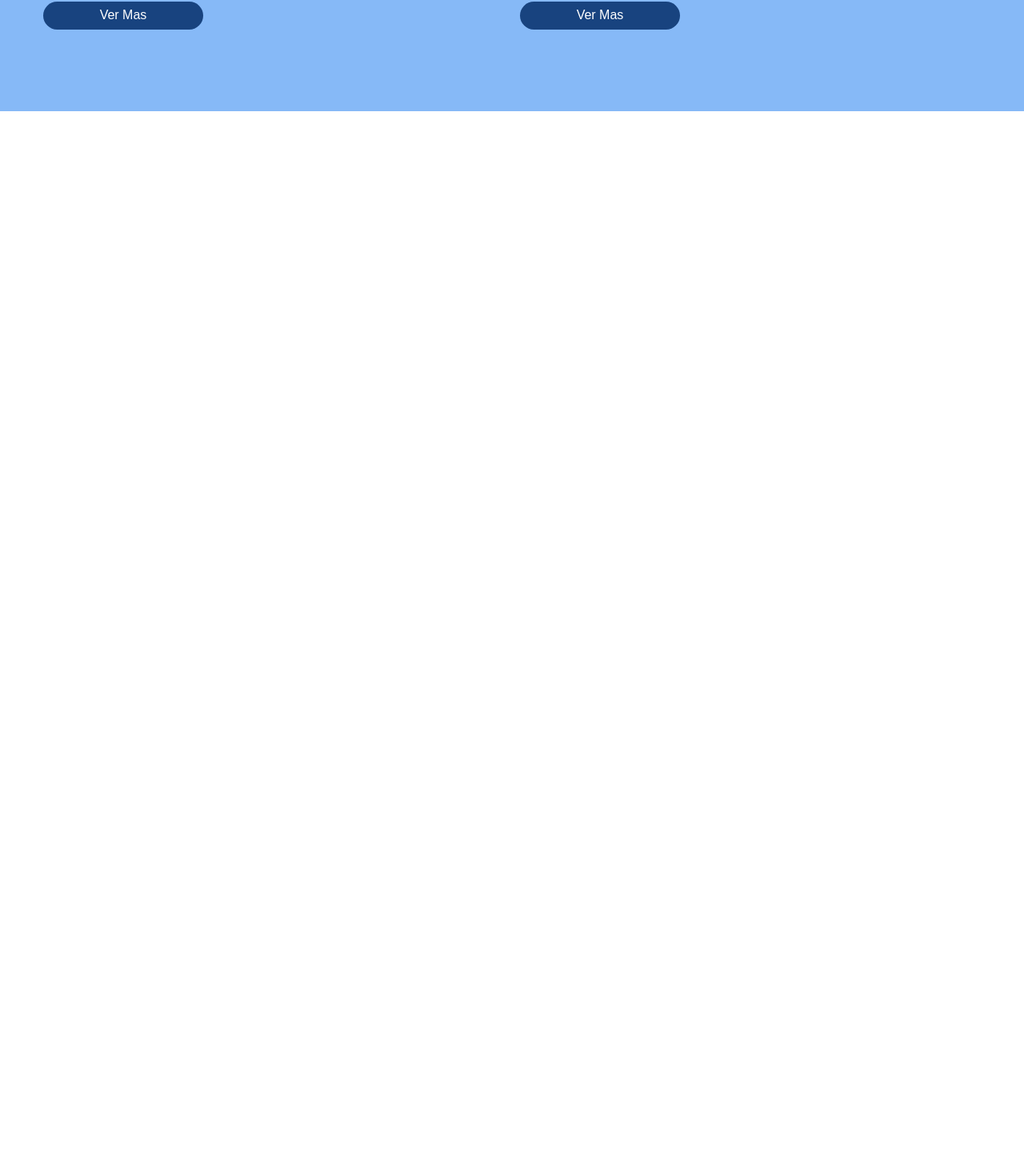
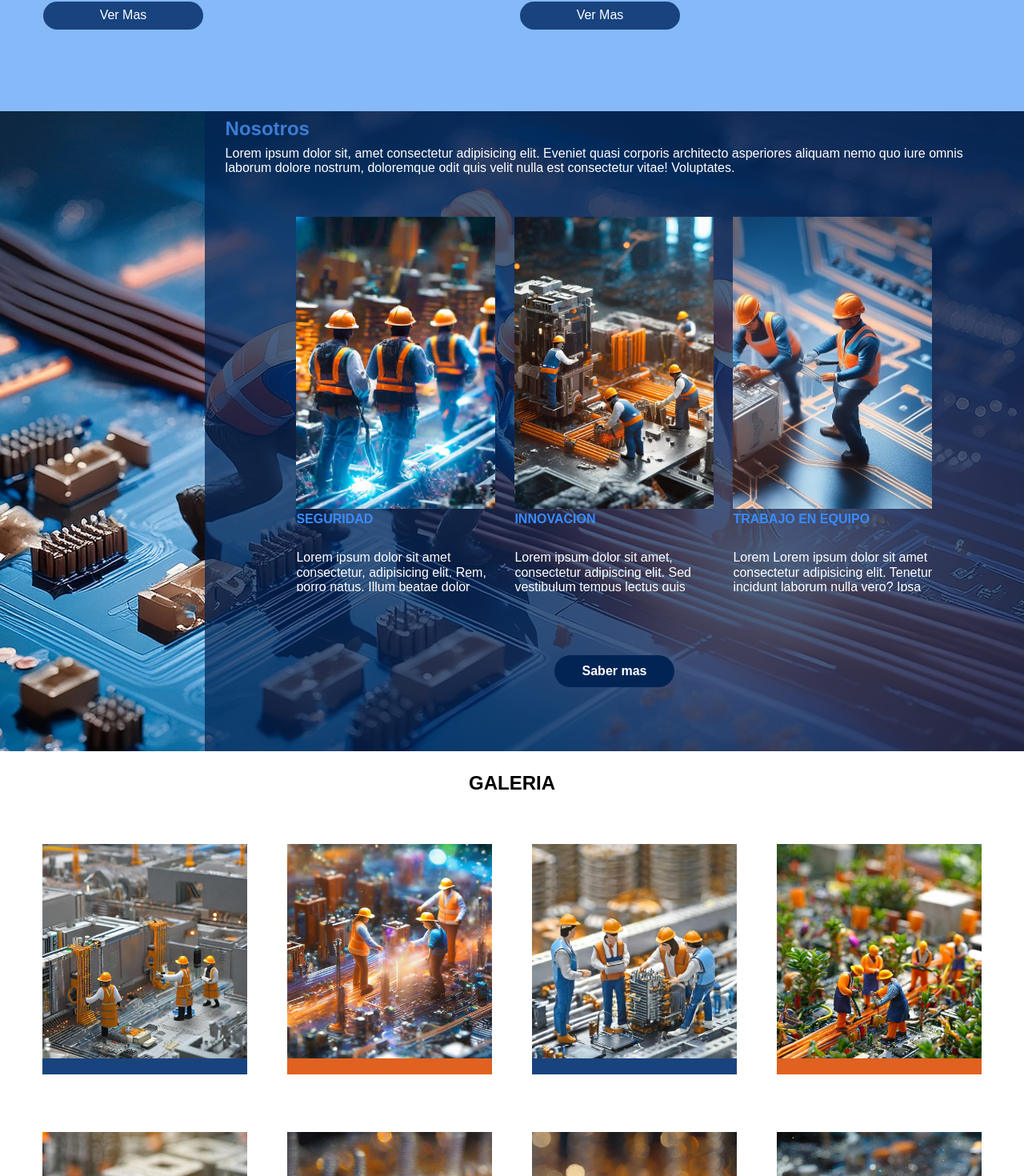
Before and after one commit to knarfangelo/preciso-group, an Angular app: page /inicio in a window 1280 px wide. Shown: the part 2261-3731 px from the top of the page at 80% size. Before the commit the page ends 2400 px from the top, so only its background shows below. Built offline with nearby package versions, Linux system fonts and the light colour scheme.

Commit message:
Preciso v3 Pagina web

```diff
--- a/src/app/components/blog/blog.component.html
+++ b/src/app/components/blog/blog.component.html
@@ -5,7 +5,7 @@
     <div class="container">
         <div class="contenido"><h1>BLOG</h1>
 
-            <swiper-container slides-per-view="0" autoplay="true" speed="400" navigation="true" [slidesPerView]="4" pagination="true"  [loop]="true" [loopAdditionalSlides]="0">
+            <swiper-container slides-per-view="0" autoplay="true" speed="300" [slidesPerView]="4.2" pagination="true"  [loop]="true" [loopAdditionalSlides]="0">
                 <swiper-slide>
                     <img src="/blog/1.jpg" alt="">
                     <p class="date">03/12/2024</p>
--- a/src/app/components/galeria/galeria.component.css
+++ b/src/app/components/galeria/galeria.component.css
@@ -1,33 +1,51 @@
-.container-galeria {
-    width: 90%;
-    margin: 0 auto; /* Centra el contenedor horizontalmente */
-    padding: 20px; /* Espaciado interno */
+.container-galeria{
+    width: 100%;
+    height: 100vh;
+    background-color: white;
+    display: flex;
+    flex-direction: column;
     font-family: Arial, Helvetica, sans-serif;
 }
 
-.container-galeria h2 {
-    text-align: center; /* Centra el texto */
-    margin-bottom: 20px; /* Espacio inferior */
-    color: rgb(51, 51, 155);
+
+h2{
+    margin: 0;
+    border: 0;
+    padding: 0;
+    display: flex;
+    justify-content: center;
+    align-items: center;
+    height: 10vh;
+    width: 100%;
 }
 
-.row {
+.row{
     display: flex;
-    justify-content: center; /* Centra los elementos horizontalmente */
-    margin-bottom: 20px; /* Espacio inferior entre filas */
-}
-
-.row img {
-    width: 20%; /* Tamaño de las imágenes */
-    height: 250px; /* Tamaño de las imágenes */
-    object-fit: cover;
-    margin: 0px 20px;
+    width: 100%;
+    height: 45%;
+    align-items: center;
+    justify-content: center;
+    gap: 50px;
 }
 
 
+
+
+
+img{
+    width: 20%;
+    height: 80%;
+    border-bottom: 20px solid rgb(0, 0, 0);
+    object-fit: cover;
+    box-sizing: border-box;
+}
+
 .img{
-    border-bottom: 10px solid rgb(0, 23, 128); /* Borde con grosor de 10px */
+    border-bottom: 20px solid #18437F;
+    position: relative;
 }
 .img2{
-    border-bottom: 10px solid rgb(190, 86, 0); /* Borde con grosor de 10px */
+    border-bottom: 20px solid #E16120;
+    position: relative;
+    transition: 2000ms;
 }
--- a/src/app/components/nosotros/nosotros.component.css
+++ b/src/app/components/nosotros/nosotros.component.css
@@ -1,78 +1,86 @@
+header{
+    font-family: Arial, Helvetica, sans-serif;
+    height: 100vh;
+    display: flex;
+}
+.fondo{
+    position: absolute;
+    width: 100%;
+    height: 100vh;
+    object-fit: cover;
+    z-index: -1;
+}
+
+p,h2,h4{
+    margin: 0;
+    padding: 0;
+    height: 3em;
+    overflow: auto;
+    color: white;
+}
+swiper-slide p{
+    height: 5em;
+}
+h2{
+    height: 1.5em;
+    color: #3d7dd6;
+}
+
+h4{
+    color: #398cff;
+}
+
+.caja{
+    width: 20%;
+    height: 100%;
+}
+
+main{
+    width: 80%;
+    height: 100%;
+    background-color: #022454b7;
+    box-sizing: border-box;
+}
+
 img{
-    width: 200px;
-    height: 250px;
+    width: 100%;
+    height: 80%;
     object-fit: cover;
 }
-swiper-container{
-    margin: 50px;
-    width: 1000px;
-}
-swiper-slider{
-    margin: 40px;
-}
-main {
-    position: relative;
-    width: 100%;
-    overflow: hidden; /* Para ocultar cualquier posible desbordamiento */
-    font-family: Arial, Helvetica, sans-serif;
-    color: white;
-    display: flex;
+
+.contenido{
+    height: 15vh;
+    box-sizing: border-box;
+    padding: 1vh 2vw;
 }
 
-.background-image {
-    position: absolute;
-    top: 0;
-    left: 0;
-    width: 100%;
-    height: 100%;
-    z-index: -1; /* Coloca la imagen detrás del contenido */
+swiper-slide{
+    box-sizing: border-box;
+    height: 60vh;
+    padding: 1.5vh;
 }
 
-.background-image img {
-    width: 100%;
-    height: 100%;
-    object-fit: cover; /* Para que la imagen cubra todo el contenedor */
+.boton{
+    text-align: center;
+    padding: 10vh 0;
 }
 
-.contenido {
-    margin-left: 500px;
-    padding: 50px;
-    display: flex;
-    flex-direction: column;
-    align-items: center;
-    height: 100%;
-    background-color: rgba(0, 46, 110, 0.5); /* Color de fondo con transparencia */
+button{
+    width: 150px;
+    height: 40px;
+    border-radius: 25px;
+    border: 0;
+    background-color: #022454;
+    color: white;
+    font-weight: bold;
 }
-
-h4 {
-    color: #2a8af8;
-    margin-top: 0; /* Elimina el margen superior predeterminado del h4 */
-    font-size: 24px; /* Tamaño de fuente del título */
-    font-weight: bold; /* Texto en negrita */
-}
-
-p {
-    margin-bottom: 0; /* Elimina el margen inferior predeterminado del párrafo */
-    font-size: 16px; /* Tamaño de fuente del párrafo */
-    line-height: 1.5; /* Espaciado entre líneas del párrafo */
-}
-button{
-    font-weight: bold;
-    margin-bottom: 50px;
-    width: 150px;
-    margin: 10px 50px;
-    height: 45px;
-    border-radius: 50px;
-    border: 0px;
-    color: white;
-    background-color: #022454;
-  }
 
 button:hover{
     color: #022454;
-    background-color: #ffff;
-  }
-  h5{
-    font-size: 20px;
-    color: #2a8af8;
-  }
+    background-color: white;
+}
+
+swiper-container{
+    width: 80%;
+    height: auto;
+}
--- a/src/app/components/nosotros/nosotros.component.html
+++ b/src/app/components/nosotros/nosotros.component.html
@@ -1,41 +1,48 @@
+<header>
+    <img class="fondo" src="/nosotros/nosotrosfondo.jpg" alt="">
+    <div class="caja"></div>
     <main>
-    <div class="background-image">
-        <img src="/nosotros/nosotrosfondo.jpg" alt="">
+            <div class="contenido">
+                <h2>Nosotros</h2>
+                <p>Lorem ipsum dolor sit, amet consectetur adipisicing elit. Eveniet quasi corporis architecto asperiores aliquam nemo quo iure omnis laborum dolore nostrum, doloremque odit quis velit nulla est consectetur vitae! Voluptates.</p>
             </div>
-    <div>
-        <div class="contenido">
-            <div>
-        <h4>NOSOTROS</h4>
-        <p>Somos una empresa peruana de ingeniería que cuenta con un equipo de trabajadores competentes en el mercado, con amplia experiencia en el sector eléctrico, dedicada a brindar soluciones integrales de instalaciones eléctricas en BT y MT.</p>
+            <swiper-container slides-per-view="1" autoplay="true" speed="400" [slidesPerView]="3"  [loop]="true" [loopAdditionalSlides]="3">
+                <swiper-slide>
+                    <img src="/nosotros/innovacion.jpg" alt="">
+                    <div class="slider-info">
+                    <h4>SEGURIDAD</h4>
+                    <p> Lorem ipsum dolor sit amet consectetur, adipisicing elit. Rem, porro natus. Illum beatae dolor error in ad voluptatem consectetur nesciunt quos Lorem ipsum, dolor sit amet consectetur adipisicing elit. Officiis provident asperiores pariatur nihil, vitae iusto reiciendis, delectus sed consectetur, corrupti doloribus! Minima incidunt vel quia aut quo vero odit tempora. recusandae officia, cum minus alias magni nemo, quam nulla. Lorem ipsum dolor sit amet, consectetur adipiscing elit. Sed vestibulum tempus lectus quis facilisis.</p>
                     </div>
-        <swiper-container slides-per-view="0" autoplay="true" speed="400" navigation="true" [slidesPerView]="3" pagination="true"  [loop]="true" [loopAdditionalSlides]="0">
+                </swiper-slide>
                 <swiper-slide>
                     <img src="/nosotros/seguridad.jpg" alt="">
-                <h5>SEGURIDAD</h5>
+                    <div class="slider-info">
+                    <h4>INNOVACION</h4>
                     <p>Lorem ipsum dolor sit amet, consectetur adipiscing elit. Sed vestibulum tempus lectus quis facilisis.</p>
+                    </div>
+                </swiper-slide>
+                <swiper-slide>
+                    <img src="/nosotros/trabajoenequipo.jpg" alt="">
+                    <div class="slider-info"><h4>TRABAJO EN EQUIPO</h4>
+                    <p>Lorem Lorem ipsum dolor sit amet consectetur adipisicing elit. Tenetur incidunt laborum nulla vero? Ipsa officiis dolorem placeat, accusantium doloribus rem. Nihil saepe nostrum pariatur, sint quae aliquam minima dolores vitae! ipsum dolor sit amet, consectetur adipiscing elit. Sed vestibulum tempus lectus quis facilisis. Lorem, ipsum dolor sit amet consectetur adipisicing elit. Nam illum a velit voluptatum suscipit. Eum veniam culpa optio aperiam ab placeat minus adipisci sequi illo. Atque maxime rerum a laudantium!</p>
+                    </div>
                 </swiper-slide>
                 <swiper-slide>
                     <img src="/nosotros/innovacion.jpg" alt="">
-                <h5>INNOVACION</h5>
+                    <div class="slider-info">
+                    <h4>TRABAJO Y SEGURIDAD</h4>
                     <p>Lorem ipsum dolor sit amet, consectetur adipiscing elit. Sed vestibulum tempus lectus quis facilisis.</p>
+                    </div>
                 </swiper-slide>
                 <swiper-slide>
-                <img src="/nosotros/trabajoenequipo.jpg" alt="">
-                <h5>TRABAJO EN EQUIPO</h5>
+                    <img src="/nosotros/seguridad.jpg" alt="">
+                    <div class="slider-info"> <h4>ANALSIS DE PERSONAL</h4>
                     <p>Lorem ipsum dolor sit amet, consectetur adipiscing elit. Sed vestibulum tempus lectus quis facilisis.</p>
-            </swiper-slide>
-            <swiper-slide>
-                <img src="/servicios/4.jpg" alt="">
-                <h5>TRABAJO GRUPAL</h5>
-                <p>Lorem ipsum dolor sit amet, consectetur adipiscing elit. Sed vestibulum tempus lectus quis facilisis.</p>
-            </swiper-slide>
-            <swiper-slide>
-                <img src="/servicios/5.jpg" alt="">
-                <h5>MARKETING</h5>
-                <p>Lorem ipsum dolor sit amet, consectetur adipiscing elit. Sed vestibulum tempus lectus quis facilisis.</p>
+                    </div>
                 </swiper-slide>
             </swiper-container>
+            <div class="boton">
                 <button>Saber mas</button>
             </div>
-    </div>
     </main>
+</header>
```
Also changed, not shown: src/app/components/inicio/inicio.component.html (+4 -6 lines), 1 other file (tests, documents, lock files or other folders). Lines whose indentation alone changed are shown as unchanged.
